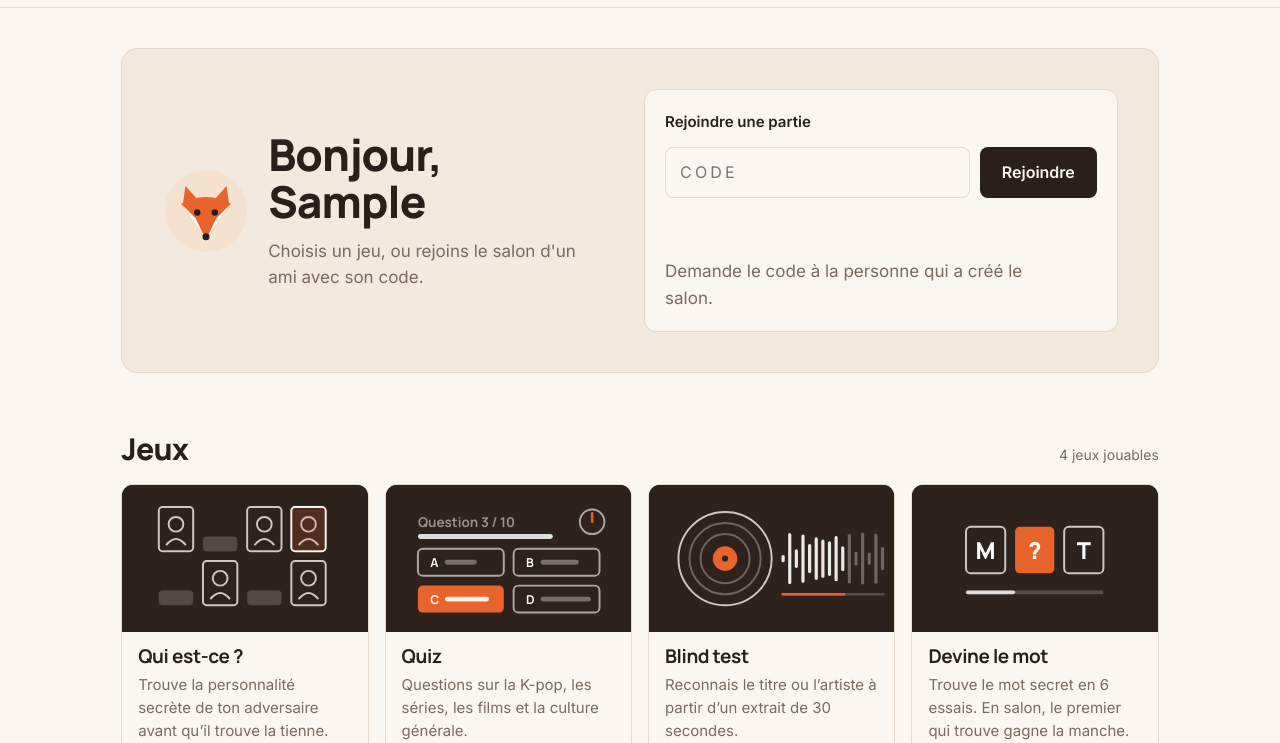
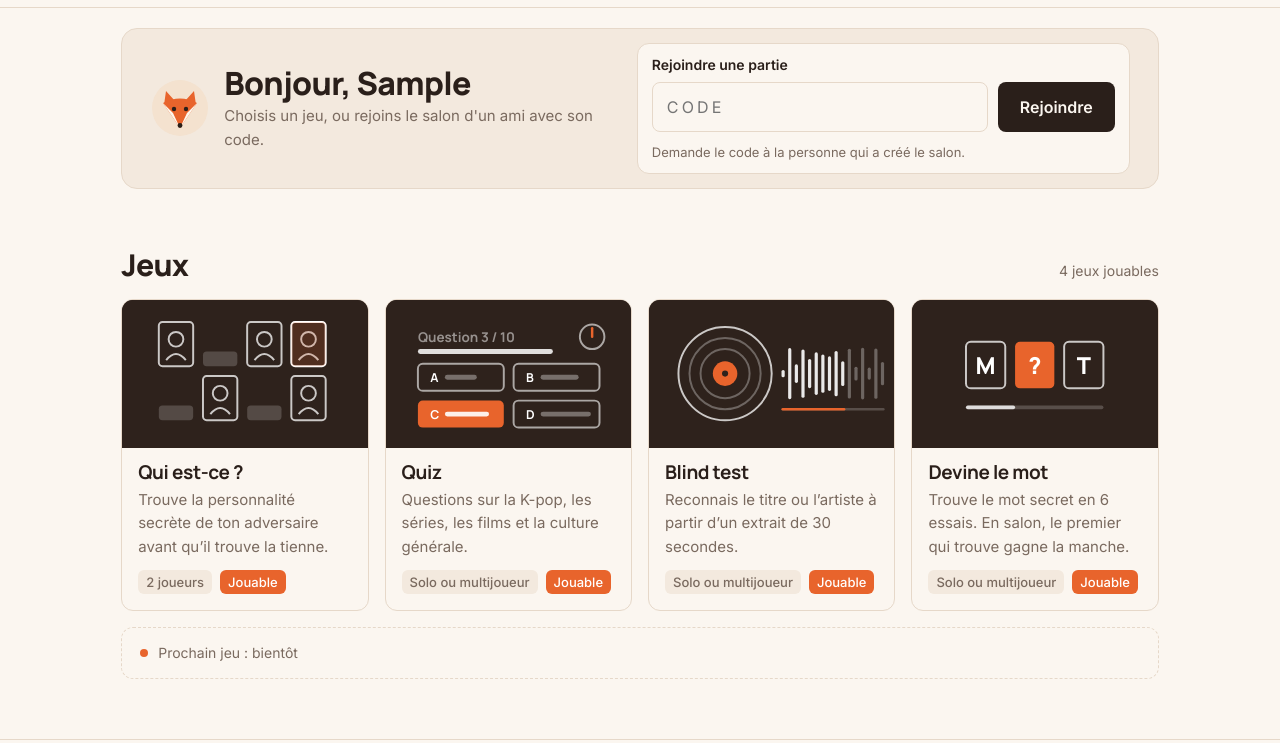
Before and after one commit to Yvernas45/party-games, a plain HTML site: page index.html in a window 1280 px wide. Both pictures are taken after typing "Sample" into the empty fields and a click on the button "Continuer". Shown: the part 57-800 px from the top of the page. Drawn offline with Linux system fonts and the light colour scheme.

Commit message:
Accueil : bandeau moins haut + mention « Prochain jeu : bientôt »
Co-Authored-By: Claude Opus 5.5 <noreply@anthropic.com>
Claude-Session: https://claude.ai/code/session_01Xkxwj9i7DiZs1s82vw3qTA

```diff
--- a/css/style.css
+++ b/css/style.css
@@ -224,3 +224,17 @@ tr.ok td.num{color:#2f8f5b;font-weight:600}
 @media(max-width:480px){.qboard{grid-template-columns:repeat(auto-fill,minmax(88px,1fr));gap:8px}.face{width:52px;height:52px}.pc{font-size:13px}}
 @media(prefers-reduced-motion:reduce){.pc{transition:none}}
 .game .qlog{padding:0;margin:0}.game .qlog li{margin:0}
+
+/* Bandeau d'accueil : hauteur réduite */
+.player{padding:14px clamp(18px,3vw,28px);margin-top:clamp(12px,2vw,20px);gap:clamp(16px,3vw,40px)}
+.player h1{font-size:clamp(24px,2.6vw,32px);text-wrap:nowrap}
+.player p{margin-top:4px;font-size:15px;max-width:none}
+.hello{gap:14px}
+.hello svg{width:clamp(48px,5vw,60px)}
+.player .join{padding:10px 14px;gap:6px}
+.join .lbl{font-size:14px}
+.join .note{font-size:13px}
+.join .err:empty{display:none}
+@media(max-width:720px){.player h1{text-wrap:balance}}
+.soon{display:flex;align-items:center;gap:10px;margin:16px 0 0;padding:14px 18px;border:1px dashed var(--line);border-radius:12px;color:var(--soft);font-size:14px}
+.soon-dot{width:8px;height:8px;border-radius:50%;background:var(--acc);flex:none}
--- a/index.html
+++ b/index.html
@@ -8,7 +8,7 @@
 <link rel="preconnect" href="https://fonts.googleapis.com">
 <link rel="preconnect" href="https://fonts.gstatic.com" crossorigin>
 <link href="https://fonts.googleapis.com/css2?family=Manrope:wght@600;700;800&family=Inter:wght@400;500;600&display=swap" rel="stylesheet">
-<link rel="stylesheet" href="css/style.css?v=11">
+<link rel="stylesheet" href="css/style.css?v=12">
 </head>
 <body>
 <header class="top">
@@ -50,6 +50,7 @@
         <p class="note">4 jeux jouables</p>
       </div>
       <div class="grid" id="grid"></div>
+      <p class="soon"><span class="soon-dot" aria-hidden="true"></span>Prochain jeu : bientôt</p>
     </section>
   </section>
 
```
